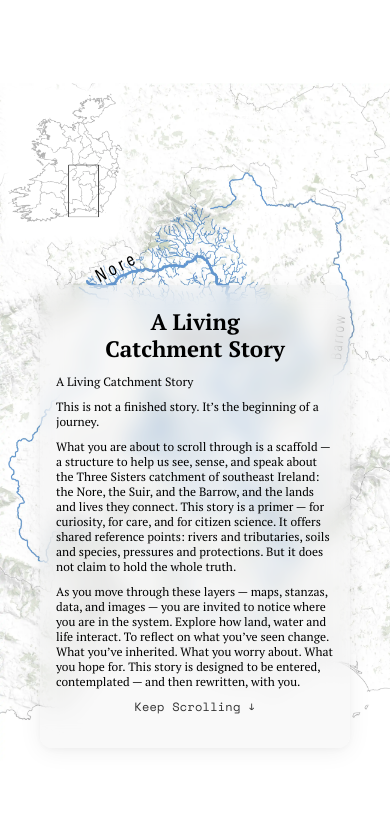
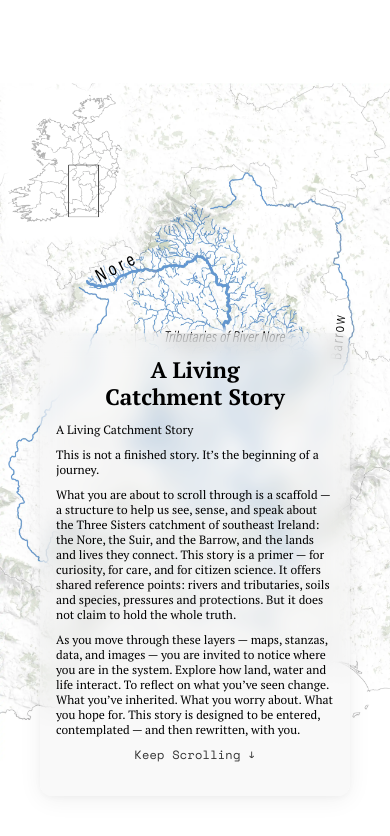
Before and after one commit to proy02/nore-scrollytelling, a SvelteKit app: page / in a window 390 px wide. Shown: the top 836 px of the page. Built offline with nearby package versions, Linux system fonts and the light colour scheme.

Commit message:
.intro text edit

```diff
--- a/src/routes/+page.svelte
+++ b/src/routes/+page.svelte
@@ -1228,7 +1228,7 @@
       box-sizing: border-box;
       min-height: 100vh;
       align-items: flex-end;
-      padding-bottom: 6rem;
+      padding-bottom: 3rem;
     }
 
     .intro-info-panel {
```
